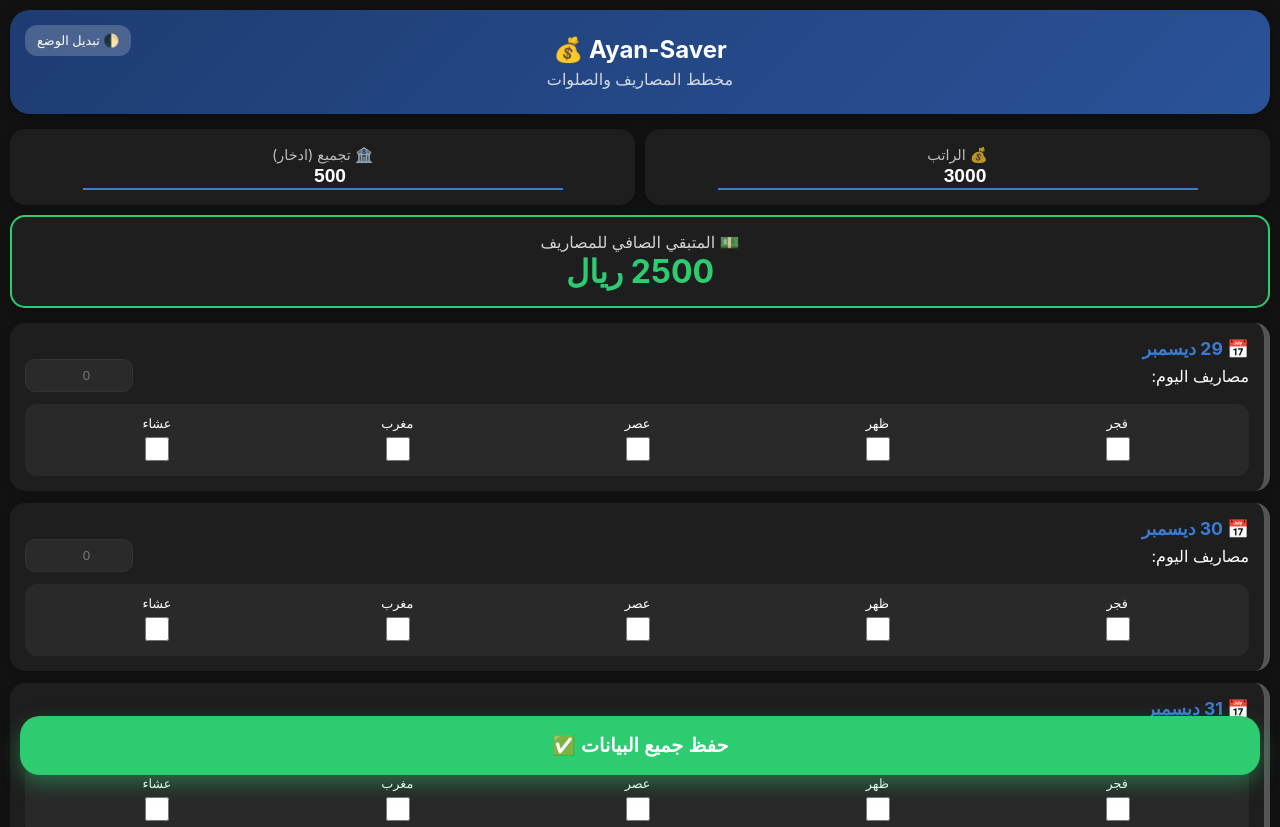
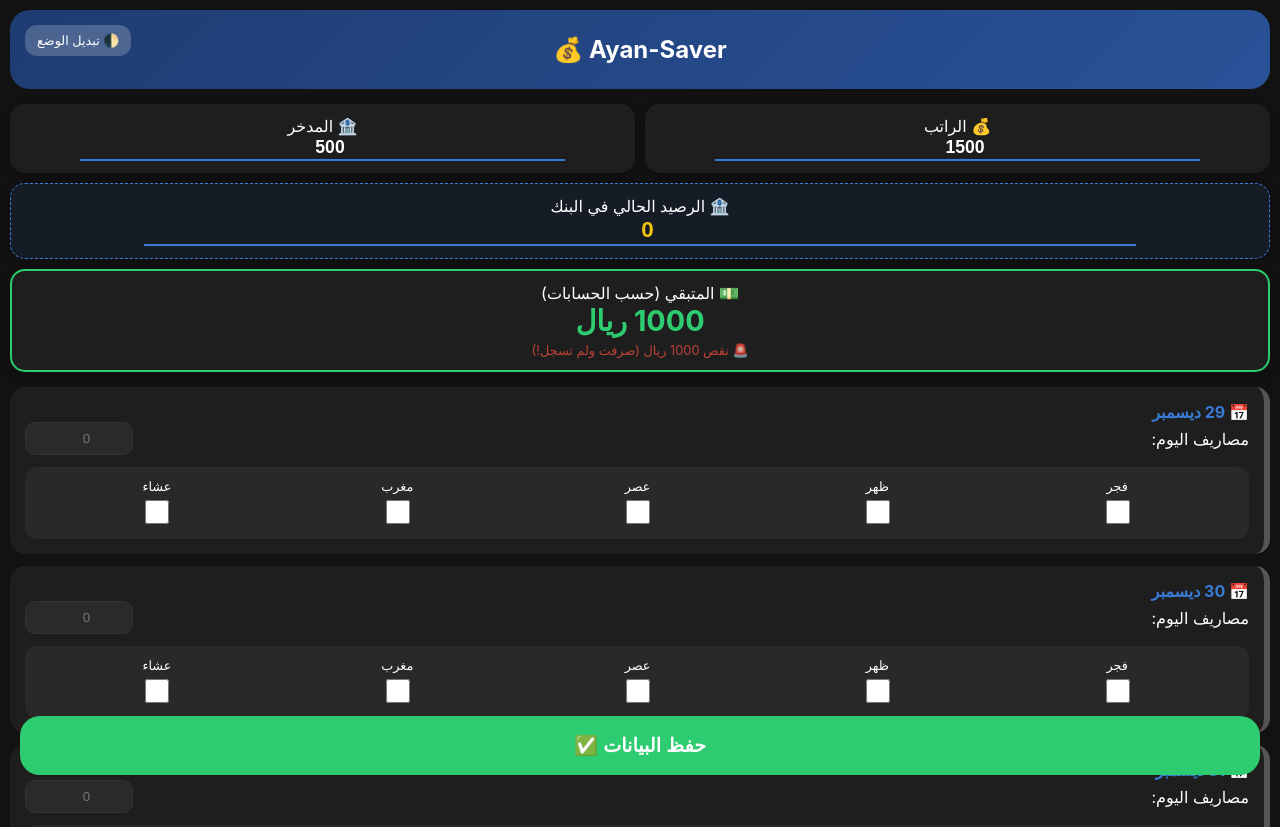
Before and after one commit to ayancybers/ayan-saver, a plain HTML site: page index.html in a window 1280 px wide. Shown: the top 827 px of the page. Drawn offline with Linux system fonts and the light colour scheme.

Commit message:
Update index.html

```diff
--- a/index.html
+++ b/index.html
@@ -16,6 +16,7 @@
             --text: #ffffff;
             --primary: #3a7bd5;
             --success: #2ecc71;
+            --warning: #f1c40f;
             --border: #333;
             --input-bg: #2a2a2a;
         }
@@ -45,7 +46,6 @@
             text-align: center;
             position: relative;
             margin-bottom: 15px;
-            box-shadow: 0 4px 15px rgba(0,0,0,0.3);
         }
 
         .theme-toggle {
@@ -58,8 +58,6 @@
             padding: 8px 12px;
             border-radius: 12px;
             font-size: 0.8em;
-            cursor: pointer;
-            backdrop-filter: blur(5px);
         }
 
         .main-stats {
@@ -71,7 +69,7 @@
 
         .stat-card {
             background: var(--card-bg);
-            padding: 15px;
+            padding: 12px;
             border-radius: 15px;
             text-align: center;
             box-shadow: 0 4px 10px rgba(0,0,0,0.2);
@@ -84,7 +82,7 @@
             border: none;
             border-bottom: 2px solid var(--primary);
             text-align: center;
-            font-size: 1.2em;
+            font-size: 1.1em;
             font-weight: bold;
             outline: none;
         }
@@ -94,18 +92,21 @@
             border: 2px solid var(--success);
         }
 
+        .bank-card {
+            grid-column: span 2;
+            background: rgba(58, 123, 213, 0.1);
+            border: 1px dashed var(--primary);
+        }
+
         .day-card {
             background: var(--card-bg);
             border-radius: 15px;
             padding: 15px;
             margin-bottom: 12px;
             border-right: 6px solid #555;
-            box-shadow: 0 2px 8px rgba(0,0,0,0.2);
         }
 
-        .day-card.completed {
-            border-right-color: var(--success);
-        }
+        .day-card.completed { border-right-color: var(--success); }
 
         .input-group {
             display: flex;
@@ -132,19 +133,8 @@
             border-radius: 12px;
         }
 
-        .prayer-item {
-            display: flex;
-            flex-direction: column;
-            align-items: center;
-            font-size: 0.8em;
-        }
-
-        .prayer-item input {
-            width: 24px;
-            height: 24px;
-            margin-top: 6px;
-            accent-color: var(--success);
-        }
+        .prayer-item { display: flex; flex-direction: column; align-items: center; font-size: 0.8em; }
+        .prayer-item input { width: 24px; height: 24px; margin-top: 6px; accent-color: var(--success); }
 
         .save-btn {
             position: fixed;
@@ -159,7 +149,6 @@
             font-size: 1.2em;
             font-weight: bold;
             z-index: 1000;
-            box-shadow: 0 8px 20px rgba(46, 204, 113, 0.4);
         }
     </style>
 </head>
@@ -168,37 +157,38 @@
 <div class="header">
     <button class="theme-toggle" onclick="toggleTheme()">🌓 تبديل الوضع</button>
     <h2 style="margin:0">Ayan-Saver 💰</h2>
-    <p style="margin:5px 0 0; opacity:0.8;">مخطط المصاريف والصلوات</p>
 </div>
 
 <div class="main-stats">
     <div class="stat-card">
-        <span style="font-size:0.9em; opacity:0.7">💰 الراتب</span><br>
-        <input type="number" id="salary" value="3000" oninput="calc()">
+        <span>💰 الراتب</span><br>
+        <input type="number" id="salary" value="1500" oninput="calc()">
     </div>
     <div class="stat-card">
-        <span style="font-size:0.9em; opacity:0.7">🏦 تجميع (ادخار)</span><br>
+        <span>🏦 المدخر</span><br>
         <input type="number" id="saving" value="500" oninput="calc()">
     </div>
+    <div class="stat-card bank-card">
+        <span>🏦 الرصيد الحالي في البنك</span><br>
+        <input type="number" id="bank_balance" value="0" oninput="calc()" style="font-size: 1.4em; color: var(--warning);">
+    </div>
     <div class="stat-card balance-card">
-        <span style="font-size:1em; opacity:0.8">💵 المتبقي الصافي للمصاريف</span><br>
-        <span id="net" style="font-size: 2em; font-weight: bold; color: var(--success);">0</span>
+        <span>💵 المتبقي (حسب الحسابات)</span><br>
+        <span id="net" style="font-size: 1.8em; font-weight: bold; color: var(--success);">0</span>
+        <div id="diff" style="font-size: 0.8em; margin-top: 5px; opacity: 0.8;"></div>
     </div>
 </div>
 
 <div id="daysList"></div>
 
-<button class="save-btn" onclick="saveToDevice()">حفظ جميع البيانات ✅</button>
+<button class="save-btn" onclick="saveToDevice()">حفظ البيانات ✅</button>
 
 <script>
-    // تبديل الوضع الداكن والفاتح
     function toggleTheme() {
         document.body.classList.toggle('light-mode');
-        const isLight = document.body.classList.contains('light-mode');
-        localStorage.setItem('theme', isLight ? 'light' : 'dark');
+        localStorage.setItem('theme', document.body.classList.contains('light-mode') ? 'light' : 'dark');
     }
 
-    // إنشاء قائمة الأيام (ديسمبر + يناير)
     const list = document.getElementById('daysList');
     const structure = [
         { month: 'ديسمبر', days: [29, 30, 31] },
@@ -211,7 +201,7 @@
             div.className = 'day-card';
             div.id = `d-${m.month}-${d}`;
             div.innerHTML = `
-                <span style="font-weight:bold; color:var(--primary); font-size:1.1em;">📅 ${d} ${m.month}</span>
+                <span style="font-weight:bold; color:var(--primary);">📅 ${d} ${m.month}</span>
                 <div class="input-group">
                     <label>مصاريف اليوم:</label>
                     <input type="number" class="day-exp" id="exp-${m.month}-${d}" placeholder="0" oninput="calc()">
@@ -239,39 +229,51 @@
     function calc() {
         let s = parseFloat(document.getElementById('salary').value) || 0;
         let v = parseFloat(document.getElementById('saving').value) || 0;
+        let bank = parseFloat(document.getElementById('bank_balance').value) || 0;
         let spent = 0;
         document.querySelectorAll('.day-exp').forEach(i => spent += parseFloat(i.value) || 0);
-        let final = s - v - spent;
-        document.getElementById('net').innerText = final + " ريال";
-        document.getElementById('net').style.color = final < 0 ? '#e74c3c' : '#2ecc71';
+
+        let expectedNet = s - v - spent;
+        document.getElementById('net').innerText = expectedNet + " ريال";
+
+        let difference = bank - expectedNet;
+        let diffEl = document.getElementById('diff');
+        if (difference === 0) {
+            diffEl.innerHTML = "✅ الحسابات مطابقة لرصيد البنك";
+            diffEl.style.color = "var(--success)";
+        } else if (difference > 0) {
+            diffEl.innerHTML = `⚠️ لديك زيادة ${difference} ريال غير مسجلة`;
+            diffEl.style.color = "var(--warning)";
+        } else {
+            diffEl.innerHTML = `🚨 نقص ${Math.abs(difference)} ريال (صرفت ولم تسجل!)`;
+            diffEl.style.color = "#e74c3c";
+        }
     }
 
-    // حفظ البيانات في ذاكرة الجوال
     function saveToDevice() {
         const data = {
             salary: document.getElementById('salary').value,
             saving: document.getElementById('saving').value,
+            bank: document.getElementById('bank_balance').value,
             expenses: Array.from(document.querySelectorAll('.day-exp')).map(i => ({id: i.id, val: i.value})),
             prayers: Array.from(document.querySelectorAll('input[type="checkbox"]')).map(c => ({id: c.id, val: c.checked}))
         };
-        localStorage.setItem('ayanSaverData', JSON.stringify(data));
-        alert('تم حفظ بياناتك بنجاح يا ايان! 🚀');
+        localStorage.setItem('ayanSaverDataV4', JSON.stringify(data));
+        alert('تم الحفظ بنجاح استمرّ للإبداع ! 🚀');
     }
 
-    // استعادة البيانات عند فتح التطبيق
     function loadData() {
         if(localStorage.getItem('theme') === 'light') document.body.classList.add('light-mode');
-
-        const saved = JSON.parse(localStorage.getItem('ayanSaverData'));
+        const saved = JSON.parse(localStorage.getItem('ayanSaverDataV4'));
         if(saved) {
             document.getElementById('salary').value = saved.salary;
             document.getElementById('saving').value = saved.saving;
+            document.getElementById('bank_balance').value = saved.bank || 0;
             saved.expenses.forEach(e => { if(document.getElementById(e.id)) document.getElementById(e.id).value = e.val; });
             saved.prayers.forEach(p => {
                 if(document.getElementById(p.id)) {
                     document.getElementById(p.id).checked = p.val;
-                    let dayId = p.id.split('-').slice(2).join('-');
-                    checkDay(dayId);
+                    checkDay(p.id.split('-').slice(2).join('-'));
                 }
             });
             calc();
```
